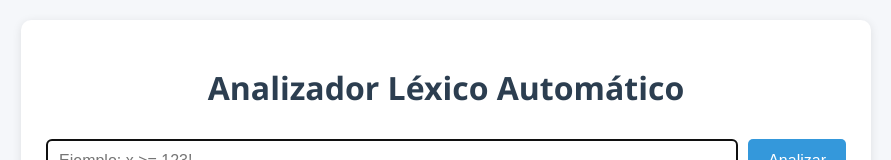
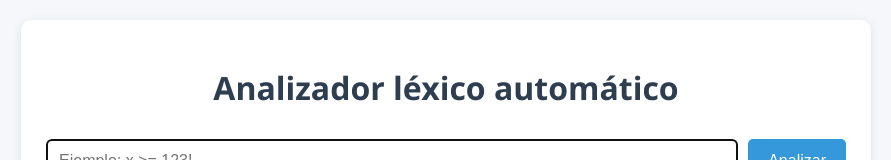
Before and after one commit to Sweet17n/Taller-diagramas, a plain HTML site: page index.html in a window 1280 px wide. Shown: the top 160 px of the page, without its empty margins (194-1085 px from the left). Drawn offline with Linux system fonts and the light colour scheme.

Commit message:
Update index.html

```diff
--- a/index.html
+++ b/index.html
@@ -3,12 +3,12 @@
 <head>
     <meta charset="UTF-8">
     <meta name="viewport" content="width=device-width, initial-scale=1.0">
-    <title>Analizador Léxico Automático</title>
+    <title>Analizador léxico automático</title>
     <link rel="stylesheet" href="styles.css">
 </head>
 <body>
     <div class="container">
-        <h1>Analizador Léxico Automático</h1>
+        <h1>Analizador léxico automático</h1>
 
         <div class="input-section">
             <input type="text" id="inputText" placeholder="Ejemplo: x >= 123!" autofocus>
```
